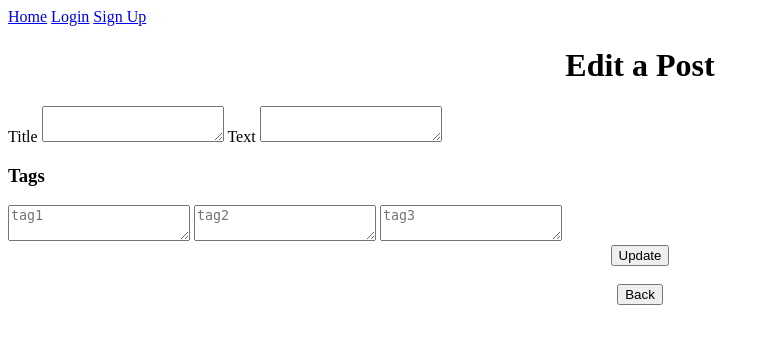
After one commit to arnavpatel82/TAMID-project, a Flask app: template website/templates/update_post.html in a window 1280 px wide. The commit adds this page. Shown: the top 344 px of the page, without its empty margins (0-770 px from the left). Run offline with Flask 2, Linux system fonts and the light colour scheme; the template is opened without the code that fills it, so the values that code supplies are empty.

Commit message:
Added update functionality and tags to the model for the purpose of filtering

```diff
--- a/website/templates/base.html
+++ b/website/templates/base.html
@@ -12,6 +12,9 @@
         <a class="nav-item nav-link" href="/home">Home</a>
         {% if user.is_authenticated %}
         <a class="nav-item nav-link" href="/logout">Logout</a>
+        <a class="nav-item nav-link" href="">My Private Posts</a>
+        <a class="nav-item nav-link" href="">Filter Posts</a>
+        <a class="nav-item nav-link" href="/create-post"><button type="button">Create Post</button></a>
         {% else %}
         <a class="nav-item nav-link" href="/login">Login</a>
         <a class="nav-item nav-link" href="/sign-up">Sign Up</a>
--- /dev/null
+++ b/website/templates/update_post.html
@@ -0,0 +1,27 @@
+{% extends "base.html" %} {% block title %}Home{% endblock %} {% block content%}
+<h1 align="center">Edit a Post</h1>
+
+<form action="{{ url_for('views.update_post', id=post.id) }}", method="POST">
+
+  <label for="title">Title</label>
+  <textarea name="title" id="title" class="form-control">{{post.title}}</textarea>
+
+  <label for="text">Text</label>
+  <textarea name="text" id="text" class="form-control">{{post.text}}</textarea>
+
+  <h3>Tags</h3>
+  <textarea name="tag1" id="tag1" class="form-control" placeholder="tag1">{{ post.tag1 }}</textarea>
+  <textarea name="tag2" id="tag2" class="form-control" placeholder="tag2">{{ post.tag2 }}</textarea>
+  <textarea name="tag3" id="tag3" class="form-control" placeholder="tag3">{{ post.tag3 }}</textarea>
+
+  <div align="center">
+    <button type="submit" class="btn btn-lg btn-primary">Update</button>
+  </div>
+</form>
+<br />
+<div align="center">
+  <a href="/home"
+    ><button type="button" class="btn btn-lg btn-secondary">Back</button></a
+  >
+</div>
+{% endblock %}
```
Also changed, not shown: website/models.py (+5 -3 lines), website/templates/create_post.html (+16 -9 lines), website/templates/posts_div.html (+11 -18 lines), website/views.py (+33 -7 lines), other/blog page/index.html (renamed from blog page/index.html), other/blog page/style.css (renamed from blog page/style.css), website/database.db, 1 other file.
